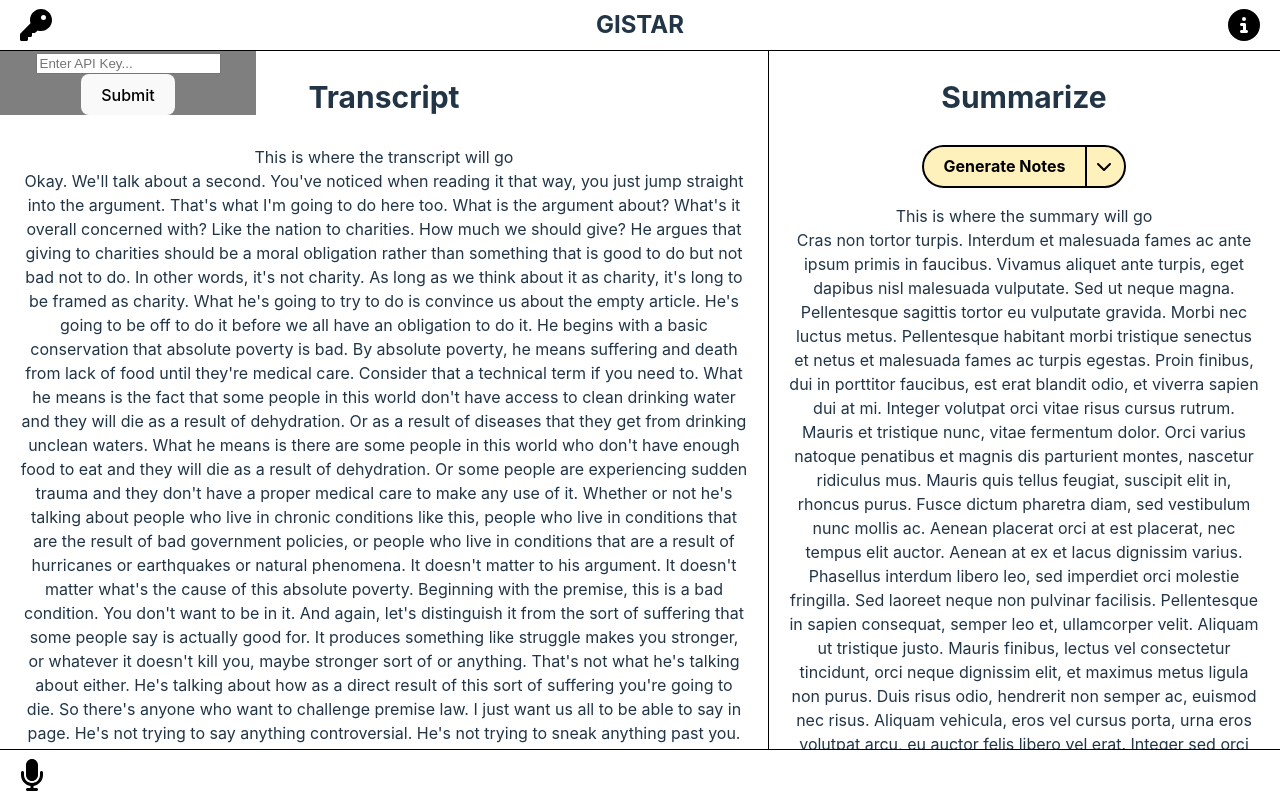
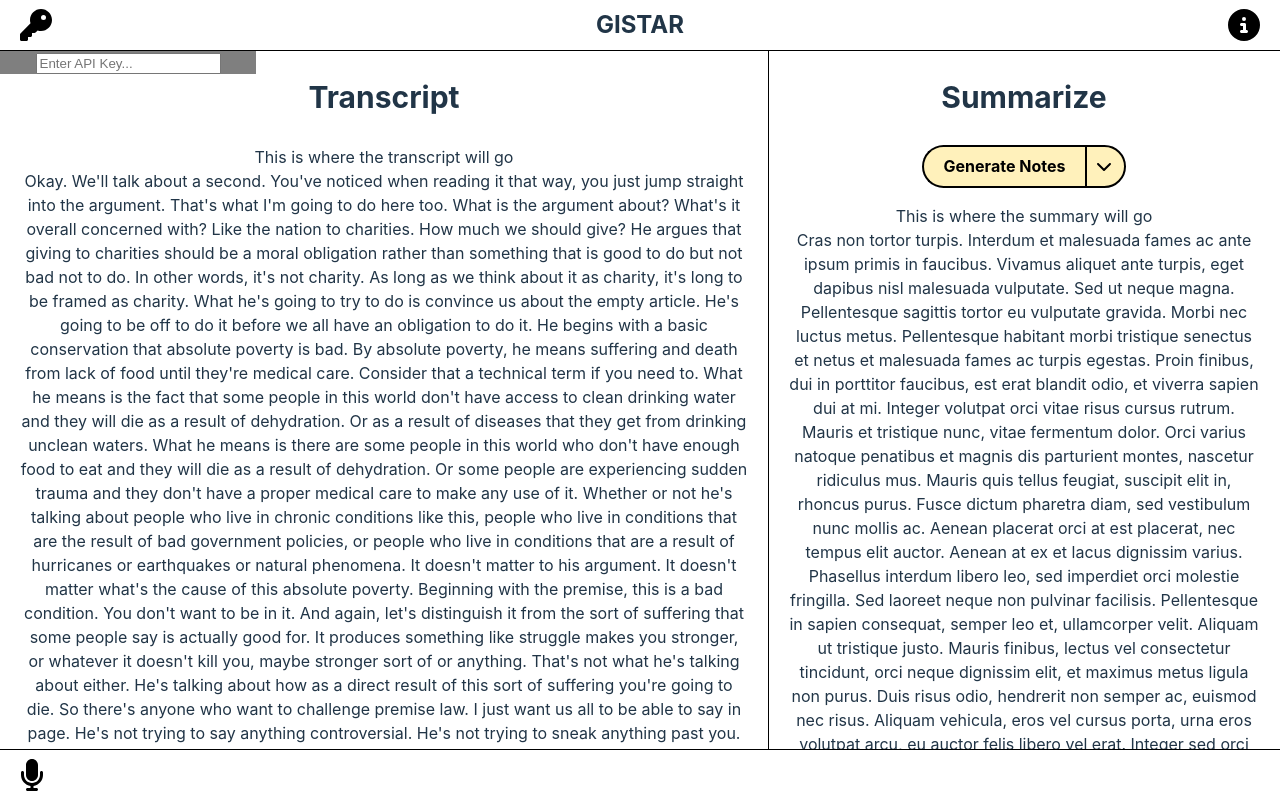
Before and after one commit to Carsonthemonkey/GIST, a React (Vite) app: page / in a window 1280 px wide. Both pictures are taken after a click on the button 36 px from the left and 25 px from the top of the page. Built offline with nearby package versions, Linux system fonts and the light colour scheme.

Commit message:
Changes API popup
no more submitting, and APIKey stays in the box

```diff
--- a/src/components/APIPopUp.tsx
+++ b/src/components/APIPopUp.tsx
@@ -8,36 +8,23 @@ interface Props {
 }
 
 const APIPopUp = (props: Props) => {
-    const [inputValue, setInputValue] = useState('');
-    const setAPIKey = useContext(Context);
+    const [APIKey, setAPIKey] = useContext(Context);
 
 
     const handleInputChange = (event: React.ChangeEvent<HTMLInputElement>) => {
-        setInputValue(event.target.value);
-    };
-
-    const handleSubmit = (event: React.FormEvent<HTMLFormElement>) => {
-        event.preventDefault();
-        // Do something with the input value, e.g. submit to server or update state
-        console.log(inputValue); // TODO remove this
-        setAPIKey(inputValue);
-        setInputValue('');
-        props.togglePopUp();
+        setAPIKey(event.target.value);
     };
 
     return (
         <div id="api-popup">
             {props.isPopUpOpen && (
             <div>
-                <form onSubmit={handleSubmit}>
                 <input
                     type="password"
-                    value={inputValue}
+                    value={APIKey}
                     onChange={handleInputChange}
                     placeholder="Enter API Key..."
                 />
-                <button type="submit">Submit</button>
-                </form>
             </div>
             )}
         </div>
--- a/src/components/Toolbar.tsx
+++ b/src/components/Toolbar.tsx
@@ -1,7 +1,6 @@
 import React, { useState } from 'react'
 import '../styles/Toolbar.css'
 import APIPopUp from './APIPopUp';
-//import { faMicrophone } from '@fortawesome/free-solid-svg-icons';
 import { FontAwesomeIcon } from '@fortawesome/react-fontawesome';
 import { faKey } from '@fortawesome/free-solid-svg-icons';
 import { faCircleInfo } from '@fortawesome/free-solid-svg-icons';
```
Also changed, not shown: src/App.tsx (+2 -2 lines).
